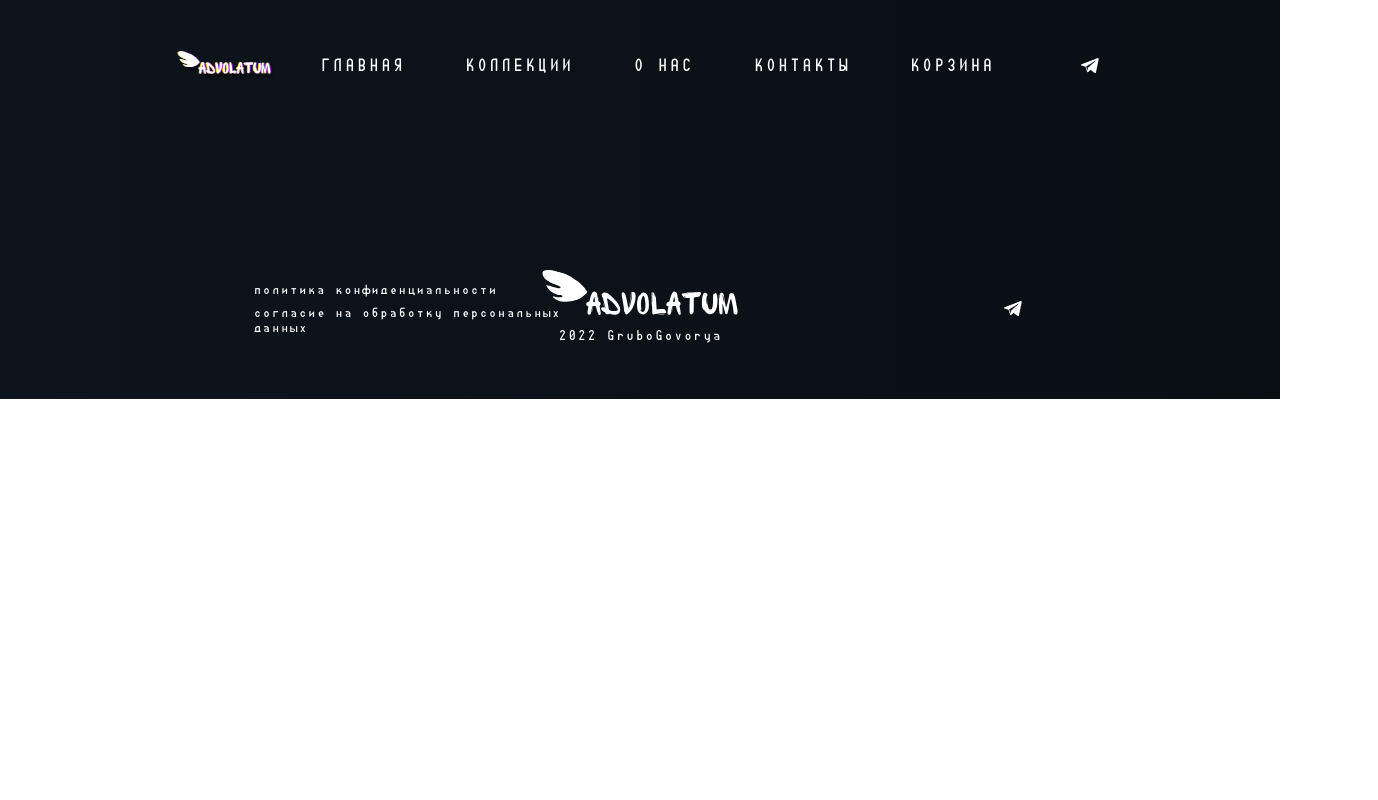
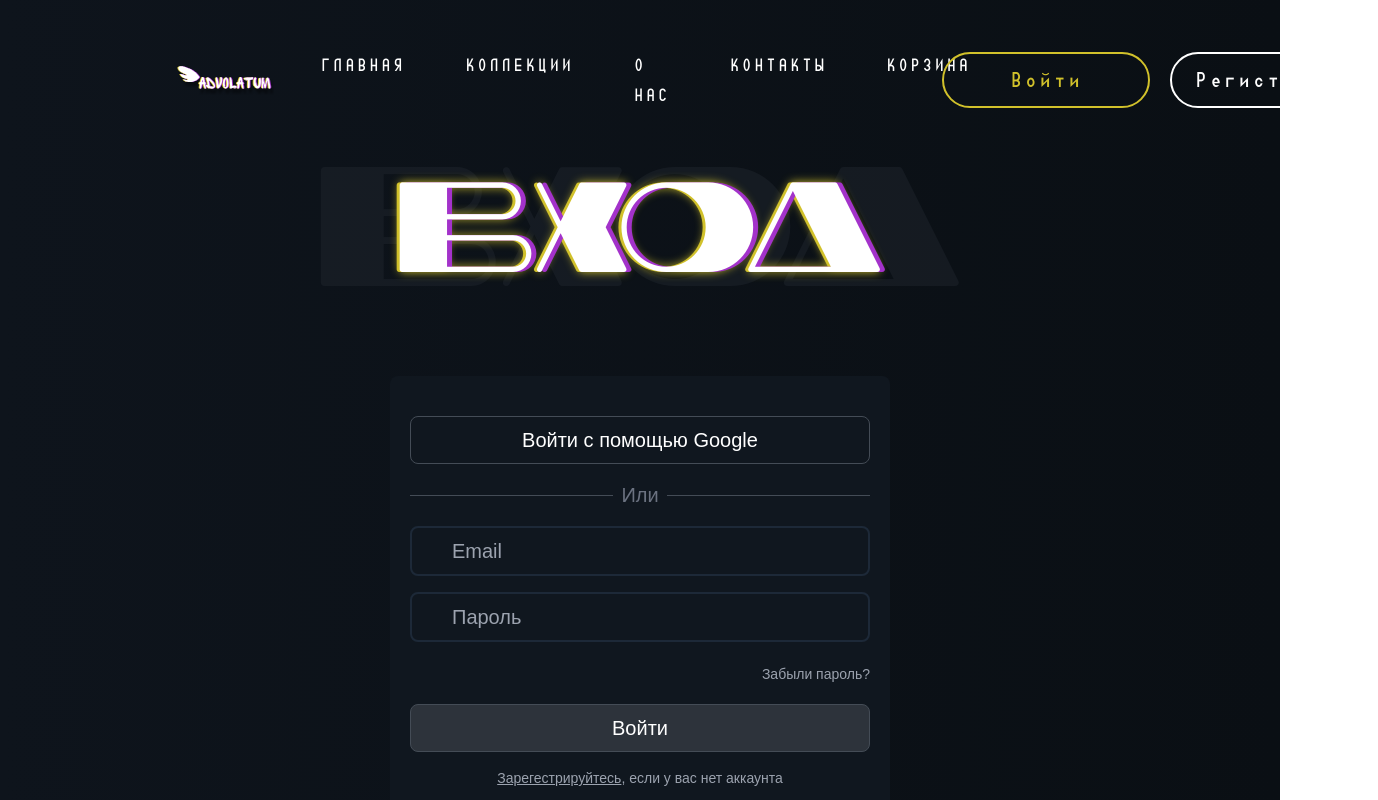
Before and after one commit to Amirhan0/fashion-ecommerce, a React (Vite) app: page /login in a window 1280 px wide. Shown: the top 800 px of the page, 1378 px wide, since content can reach past the window. Built offline with nearby package versions, Linux system fonts and the light colour scheme.

Commit message:
loginPage and font-arial in ClothingCartForm

```diff
--- a/src/App.css
+++ b/src/App.css
@@ -58,7 +58,7 @@
 }
 
 .input-custom::placeholder {
-  font-family: "Uindbase Font 1";
+  font-family: "Arial", sans-serif;
   font-size: 15px;
   color: #a0a3a9;
 }
--- a/src/UI/MyGoogleMapForEveryone.jsx
+++ b/src/UI/MyGoogleMapForEveryone.jsx
@@ -41,7 +41,7 @@ const MyGoogleMapForEveryone = () => {
           <span className="font-uindbase text-white text-2xl">
             itstep@gmail.kz
           </span>
-          <img src="/telegram.svg" className="w-20 h-20" alt="" />
+          <img src="/telegram.svg" className="w-20 h-20 cursor-pointer" alt="" />
         </div>
       </div>
     </div>
--- a/src/components/ClothingCartForm.jsx
+++ b/src/components/ClothingCartForm.jsx
@@ -8,17 +8,17 @@ const ClothingCartForm = () => {
         </div>
 
         <div className="ml-8">
-          <h1 className="font-uindbase text-white text-2xl">ОФОРМЛЕНИЕ ЗАКАЗА</h1>
+          <h1 className="font-arial text-white text-2xl">ОФОРМЛЕНИЕ ЗАКАЗА</h1>
 
           <form className="flex flex-col space-y-4 mt-4">
             <div>
-              <label htmlFor="name" className="block font-medium text-gray-700 font-uindbase text-xl">
+              <label htmlFor="name" className="block font-medium text-gray-700 font-arial text-xl">
                 Данные получателя
               </label>
               <input
                 type="text"
                 id="lastName"
-                className="mt-1 px-4 py-3 w-full rounded-md input-custom"
+                className="mt-1 px-4 py-3 w-full rounded-md input-custom "
                 placeholder="Фамилия"
                 style={{
                   background: '#10171F',
@@ -29,7 +29,7 @@ const ClothingCartForm = () => {
                 <input
                 type="text"
                 id="firstName"
-                className="mt-4 px-4 py-3 w-full rounded-md"
+                className="mt-4 px-4 py-3 w-full rounded-md input-custom "
                 placeholder="Имя"
                 style={{
                   background: '#10171F',
@@ -40,7 +40,7 @@ const ClothingCartForm = () => {
               <input
                 type="text"
                 id="middleName"
-                className="mt-4 px-4 py-3 w-full rounded-md"
+                className="mt-4 px-4 py-3 w-full rounded-md input-custom "
                 placeholder="Отчество"
                 style={{
                   background: '#10171F',
@@ -57,7 +57,7 @@ const ClothingCartForm = () => {
               <input
                 type="text"
                 id="phoneNumber"
-                className="mt-1 px-4 py-3 w-full rounded-md"
+                className="mt-1 px-4 py-3 w-full rounded-md input-custom "
                 placeholder="Телефон"
                 style={{
                   background: '#10171F',
@@ -74,7 +74,7 @@ const ClothingCartForm = () => {
               <input
                 type="text"
                 id="city"
-                className="mt-1 px-4 py-3 w-full rounded-md"
+                className="mt-1 px-4 py-3 w-full rounded-md input-custom "
                 placeholder="Город"
                 style={{
                   background: '#10171F',
@@ -85,7 +85,7 @@ const ClothingCartForm = () => {
                <input
                 type="text"
                 id="street"
-                className="mt-4 px-4 py-3 w-full rounded-md"
+                className="mt-4 px-4 py-3 w-full rounded-md input-custom "
                 placeholder="Улица"
                 style={{
                   background: '#10171F',
@@ -97,7 +97,7 @@ const ClothingCartForm = () => {
               <input
                 type="text"
                 id="home"
-                className="mt-4 px-4 py-3 w-full rounded-md"
+                className="mt-4 px-4 py-3 w-full rounded-md input-custom "
                 placeholder="Дом"
                 style={{
                   background: '#10171F',
@@ -109,7 +109,7 @@ const ClothingCartForm = () => {
                 type="text"
                 id="
                 apartment"
-                className="mt-4 px-4 py-3 w-full rounded-md"
+                className="mt-4 px-4 py-3 w-full rounded-md input-custom "
                 placeholder="Квартира"
                 style={{
                   background: '#10171F',
@@ -125,14 +125,14 @@ const ClothingCartForm = () => {
                 type="checkbox"
                 id="
                 onlinePayment"
-                className="mt-4 px-4 py-3 w-full rounded-md"
+                className="mt-4 px-4 py-3 w-full rounded-md "
                 style={{
                   background: '#10171F',
                   boxShadow: '0px 4px 4px 0px #00000040',
                   color: '#fff',
                 }}
               />
-        <label htmlFor="onlinePayment" className="ml-2 text-white text-lg">
+        <label htmlFor="onlinePayment" className="ml-2 text-white text-lg font-arial">
           Оплата онлайн
         </label>
       </div>
@@ -148,7 +148,7 @@ const ClothingCartForm = () => {
                   color: '#fff',
                 }}
               />
-        <label htmlFor="cashPayment" className="ml-2 text-white text-lg">
+        <label htmlFor="cashPayment" className="ml-2 text-white text-lg font-arial">
           Оплата наличными
         </label>
       </div>
--- a/src/components/Footer.jsx
+++ b/src/components/Footer.jsx
@@ -10,7 +10,7 @@ export function Footer() {
           <span>2022 GruboGovorya</span>
         </div>
         <div className="flex justify-end w-1/3">
-          <img src="/telegram.svg" alt="Telegram" />
+          <img src="/telegram.svg" alt="Telegram" className="cursor-pointer"/>
         </div>
       </div>
     );
--- a/src/components/HeaderForEveryone.jsx
+++ b/src/components/HeaderForEveryone.jsx
@@ -1,4 +1,6 @@
 import { useNavigate } from "react-router-dom";
+import LogRegBtn from "./LogRegBtn";
+
 
 const Header = () => {
   const navigate = useNavigate();
@@ -50,8 +52,11 @@ const Header = () => {
           </div>
         </div>
       </div>
-      <div>
-        <img src="/telegram.svg" alt="Telegram" />
+      <div className="flex gap-10 items-center">
+        <div>
+          <img src="/telegram.svg" alt="Telegram" className="cursor-pointer" />
+        </div>
+        <LogRegBtn/>
       </div>
     </div>
   );
--- /dev/null
+++ b/src/components/LogRegBtn.jsx
@@ -0,0 +1,15 @@
+import { useNavigate } from "react-router-dom"
+
+export default function LogRegBtn() {
+    const navigate = useNavigate()
+    return (
+        <div className="flex gap-5">
+          <button onClick={() => navigate("/login")} className="bg-transparent border-2 border-[#D1C12B]  rounded-full text-2xl w-52 h-14 flex items-center justify-center text-[#D1C12B] hover:bg-[#D1C12B] hover:text-black transition-colors duration-300 ease-in-out">
+            Войти
+          </button>
+          <button onClick={() => navigate("/registration")} className="bg-transparent border-2 border-[#ffffff]  rounded-full text-2xl w-52 h-14 flex items-center justify-center text-[#ffffff] hover:bg-[#ffffff] hover:text-black transition-colors duration-300 ease-in-out">
+            Регистрация
+          </button>
+        </div>
+    )
+}
--- /dev/null
+++ b/src/pages/LoginPage.jsx
@@ -0,0 +1,67 @@
+export default function LoginPage() {
+    return (
+      <>
+        <div className="flex flex-col items-center relative translate-y-[-80px] ">
+          <h1 className="text-9xl text-white font-usuallybold relative z-10 glitchForHeader text-center textShadow">
+            Вход
+          </h1>
+          <div className="absolute translate-y-[-20px]">
+            <h1 className="leading-none text-[170px] noselect text-[#1F252D] font-usuallybold opacity-50 text-center">
+              Вход
+            </h1>
+          </div>
+        </div>
+
+        <div className="flex flex-col justify-center bg-[#10171F] rounded-lg text-white text-[20px] px-5 py-10 max-w-[90%] sm:max-w-[500px] mx-auto space-y-4 font-arial">
+
+          <button className="bg-transparent border border-[#444c56] flex items-center justify-center py-2 rounded-lg text-white hover:bg-[#444c56] transition ">
+            Войти с помощью Google
+          </button>
+          <div className="flex items-center space-x-2">
+            <div className="w-full h-[1px] bg-[#444c56]"></div>
+            <span className="text-gray-500 font-arial">Или</span>
+            <div className="w-full h-[1px] bg-[#444c56]"></div>
+          </div>
+
+
+          <div className="relative">
+            <input
+              type="text"
+              placeholder="Email"
+              className="bg-transparent outline-none border-[#1d2938] border-2 rounded-lg pl-10 pr-4 py-2 text-white focus:outline-none focus:border-[#ffffff] w-full font-arial"
+            />
+
+          </div>
+
+
+          <div className="relative">
+            <input
+              type="password"
+              placeholder="Пароль"
+              className="bg-transparent outline-none border-[#1d2938] border-2 rounded-lg pl-10 pr-4 py-2 text-white focus:outline-none focus:border-[#ffffff] w-full font-arial"
+            />
+
+          </div>
+
+
+          <div className="text-right">
+            <a href="#" className="text-gray-400 hover:underline text-sm font-arial text-[18px]">
+              Забыли пароль?
+            </a>
+          </div>
+
+
+          <button className="bg-[#2d333b] border border-[#444c56] flex items-center justify-center py-2 rounded-lg text-white hover:bg-[#444c56] transition">
+            Войти
+          </button>
+
+
+          <div className="text-center">
+            <p className="text-gray-400 text-sm font-arial text-[18px]">
+              <span className="underline font-arial cursor-pointer">Зарегестрируйтесь</span>, если у вас нет аккаунта
+            </p>
+          </div>
+        </div>
+      </>
+    );
+  }
--- /dev/null
+++ b/src/pages/RegistrPage.jsx
@@ -0,0 +1,7 @@
+export default function RegistrPage() {
+    return(
+        <>
+
+        </>
+    )
+}
--- a/src/routes/router.jsx
+++ b/src/routes/router.jsx
@@ -4,6 +4,8 @@ import ClothingDocumentation from "../pages/ClothingDocumentation";
 import AboutUsPage from "../pages/AboutUsPage";
 import ShoppingCartPage from "../pages/ShoppingCartPage";
 import  Collections  from "../pages/Collections";
+import LoginPage from "../pages/LoginPage";
+import RegistrPage from "../pages/RegistrPage";
 
 function AppRouter() {
     return (
@@ -13,6 +15,8 @@ function AppRouter() {
         <Route path="/documentation" element={<ClothingDocumentation/>} />
         <Route path="/about" element={<AboutUsPage/>} />
         <Route path="/cart" element={<ShoppingCartPage/>} />
+        <Route path="/login" element={<LoginPage/>} />
+        <Route path="/registration" element={<RegistrPage/>} />
         </Routes>
     )
 }
--- a/tailwind.config.js
+++ b/tailwind.config.js
@@ -16,7 +16,8 @@ export default {
       fontFamily: {
         'usually': ['Usually-font', 'sans-serif'],
         'uindbase': ['Uindbase Font 1', 'sans-serif'],
-        'usuallybold': ['Usually-font-Bold', 'sans-serif']
+        'usuallybold': ['Usually-font-Bold', 'sans-serif'],
+        'arial': ['Arial', 'sans-serif'],
       },
       textShadow: {
         'custom': '10px 24px 10px #0000005E',
```
